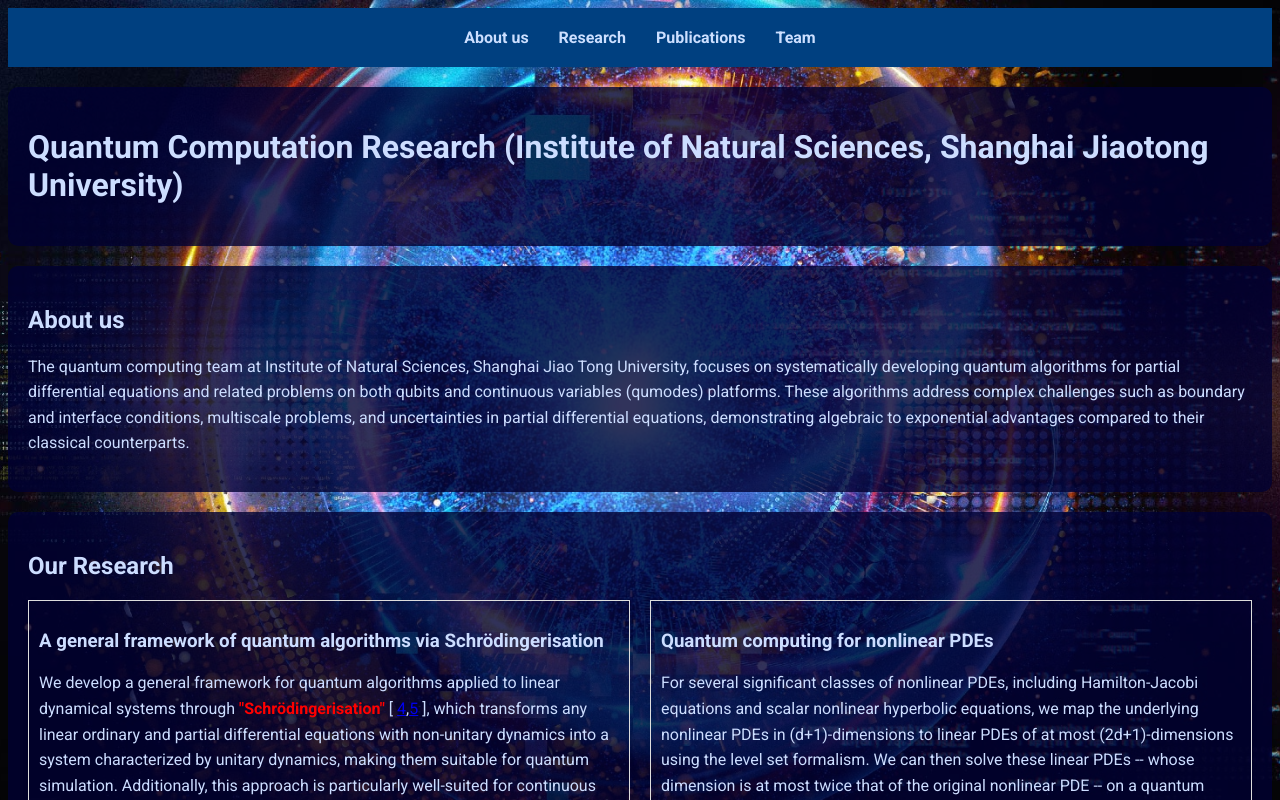
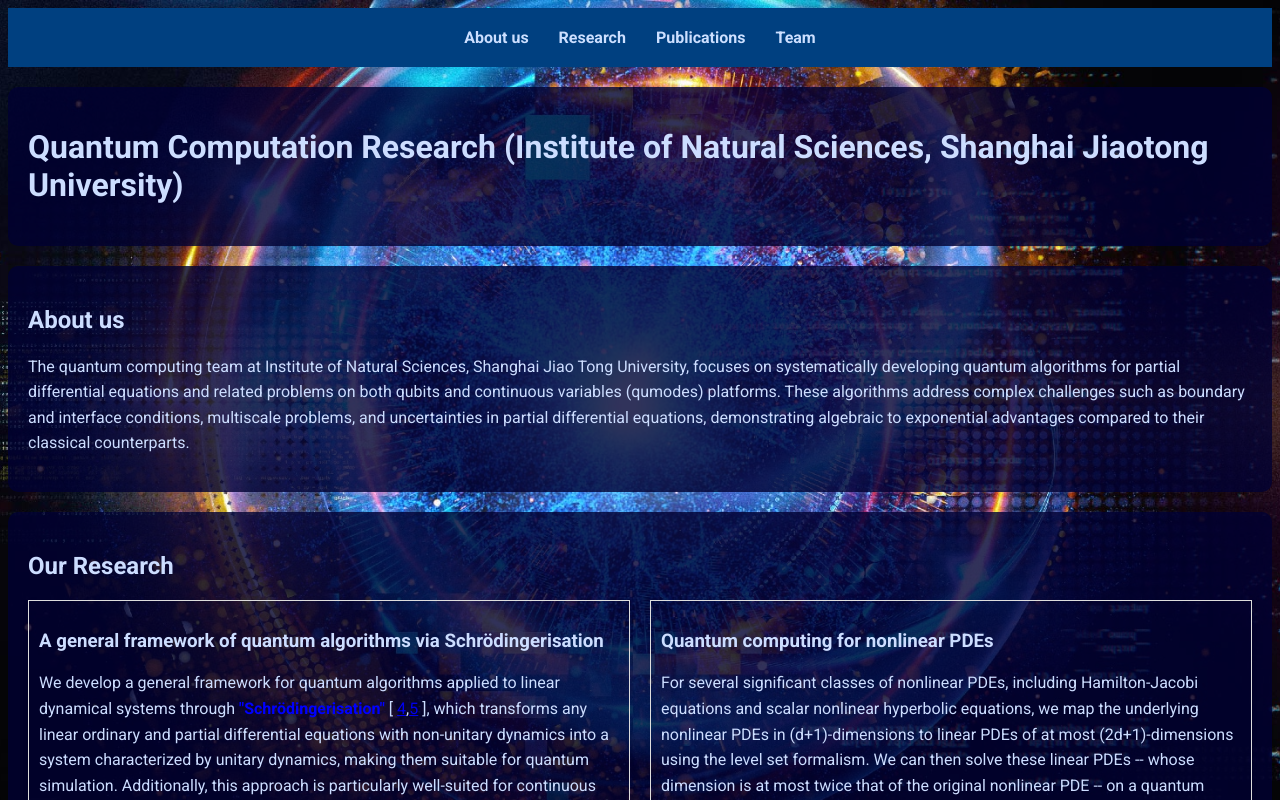
Before and after one commit to starktech23/INS-SJTU-QuantumComputing.github.io, a plain HTML site: page index.html in a window 1280 px wide. Shown: the top 800 px of the page. Drawn offline with Linux system fonts and the light colour scheme.

Commit message:
Update index.html

```diff
--- a/index.html
+++ b/index.html
@@ -85,7 +85,7 @@
         <div class="columns">
             <div>
                 <h3>A general framework of quantum algorithms via Schrödingerisation</h3>
-                <p>We develop a general framework for quantum algorithms applied to linear dynamical systems  through <strong><span style="color: red;">"Schrödingerisation"</span></strong> [ <a href="https://arxiv.org/abs/2212.13969">4</a>,<a href="https://ins.sjtu.edu.cn/people/shijin/PS/PRA-JLY.pdf">5</a> ], which transforms any linear ordinary and partial differential equations with non-unitary dynamics into a system  characterized by unitary dynamics, making them suitable for quantum simulation. Additionally, this approach is particularly well-suited for continuous variables, making it an idea -- so far the only possible one -- for the analog quantum simulation of PDEs and ODEs.
+                <p>We develop a general framework for quantum algorithms applied to linear dynamical systems  through <strong><span style="color: blue;">"Schrödingerisation"</span></strong> [ <a href="https://arxiv.org/abs/2212.13969">4</a>,<a href="https://ins.sjtu.edu.cn/people/shijin/PS/PRA-JLY.pdf">5</a> ], which transforms any linear ordinary and partial differential equations with non-unitary dynamics into a system  characterized by unitary dynamics, making them suitable for quantum simulation. Additionally, this approach is particularly well-suited for continuous variables, making it an idea -- so far the only possible one -- for the analog quantum simulation of PDEs and ODEs.
                 <h3>Quantum algorithms for linear Partial Differential Equations (PDEs)</h3>
                 <p>We develop quantum algorithms specifically tailored to tackle a diverse range of PDEs, including open quantum systems within bounded domains with non-unitary artificial boundary conditions, problems entailing physical boundary or interface conditions, Maxwell's equations, Fokker-Planck equations, ill-posed scenarios such as the backward heat equations, etc.
                 <h3>Quantum circuits</h3>
```
